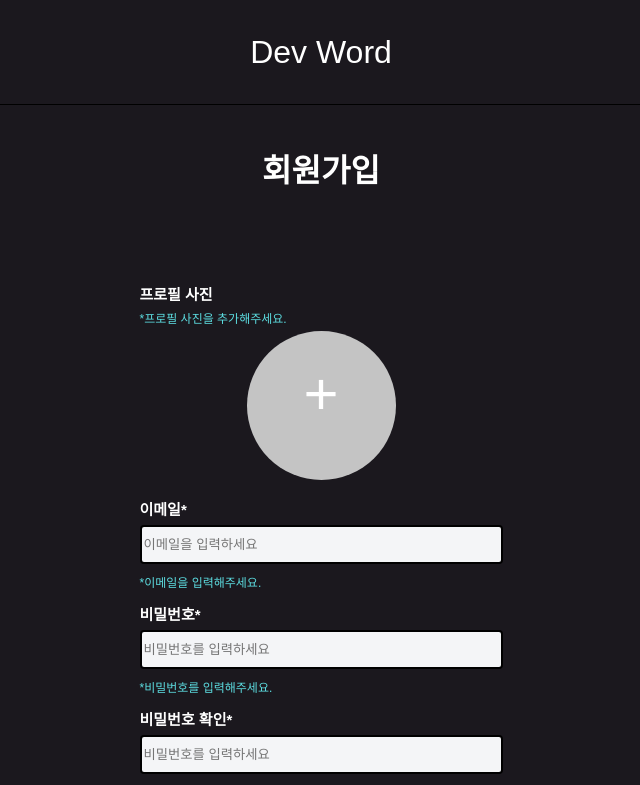
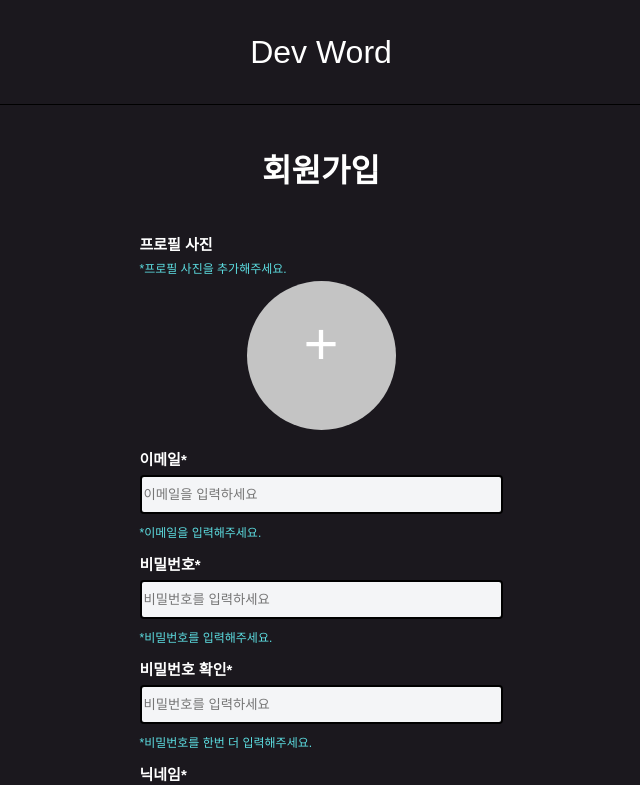
Before and after one commit to 100-hours-a-week/5-jikky-kim-react-fe, a React (Create React App) app: page /register in a window 1280 px wide. Shown: the top 785 px of the page, without its empty margins (319-959 px from the left). Built offline with nearby package versions, Linux system fonts and the light colour scheme; a web font is replaced by a local one.

Commit message:
💄 미세한 style변경

```diff
--- a/src/pages/posts/Posts.module.css
+++ b/src/pages/posts/Posts.module.css
@@ -1,9 +1,9 @@
 .posts {
     text-align: center;
-    width: 100%;
+    width: 90%;
     display: flex;
     justify-content: center;
-    margin-bottom: 80px;
+    margin: 0 auto 80px;
 }
 
 .post_wrapper {
--- a/src/pages/register/Form.jsx
+++ b/src/pages/register/Form.jsx
@@ -44,7 +44,7 @@
     };
 
     return (
-        <form {...props} ref={registerForm} onSubmit={handleSubmit}>
+        <form {...props} className={style.form} ref={registerForm} onSubmit={handleSubmit}>
             <div className='label'>프로필 사진</div>
             <div className='helper-text'>{helperText.profileHelper}</div>
             <div className='flex'>
--- a/src/pages/register/Form.module.css
+++ b/src/pages/register/Form.module.css
@@ -1,3 +1,7 @@
+.form {
+    margin-top: 10px;
+}
+
 .preview {
     display: none;
     width: 149px;
--- a/src/pages/register/Register.jsx
+++ b/src/pages/register/Register.jsx
@@ -8,7 +8,7 @@
         <main className={style.main}>
             <div className='page-title'>회원가입</div>
             <div className='flex'>
-                <Form id='register-form' />
+                <Form />
             </div>
             <div className='go'>
                 <Link to='http://localhost:3000/login'>로그인하러 가기</Link>
--- a/src/pages/register/Register.module.css
+++ b/src/pages/register/Register.module.css
@@ -1,3 +1,3 @@
 .main {
-    margin-bottom: 20vh;
+    margin-bottom: 5vh;
 }
```
